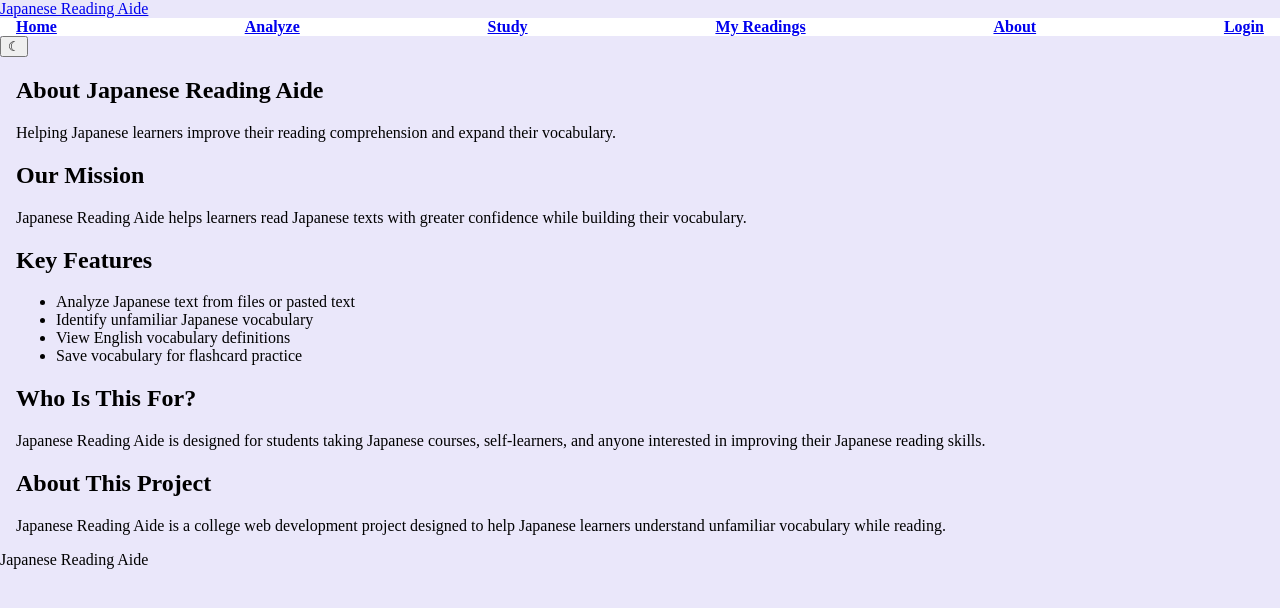
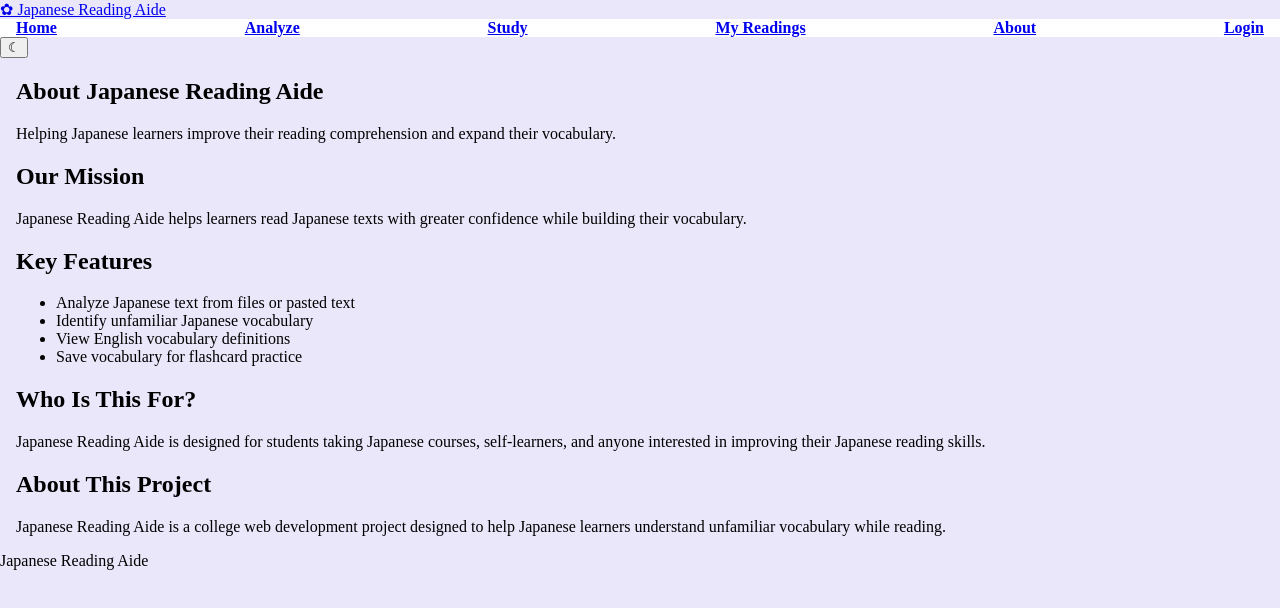
Before and after one commit to noah-alayon/japanese-reading-aid, a plain HTML site: page about.html in a window 1280 px wide. Drawn offline with Linux system fonts and the light colour scheme.

Commit message:
Update brand name with a decorative symbol

```diff
--- a/about.html
+++ b/about.html
@@ -17,7 +17,7 @@
         <div class="container nav-bar">
 
             <a href="index.html" class="brand">
-                Japanese Reading Aide
+                ✿ Japanese Reading Aide
             </a>
             <nav aria-label="Main navigation">
                 <a href="index.html">Home</a>
```
